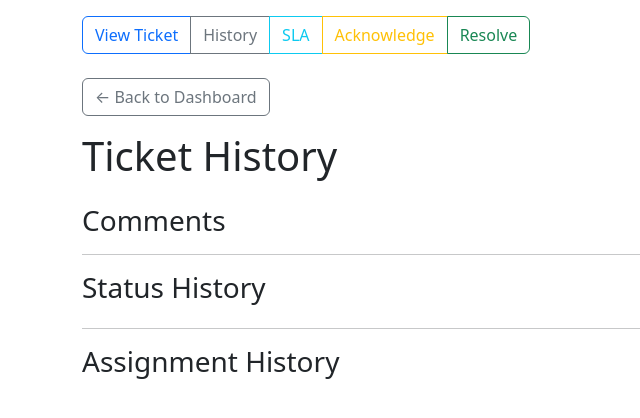
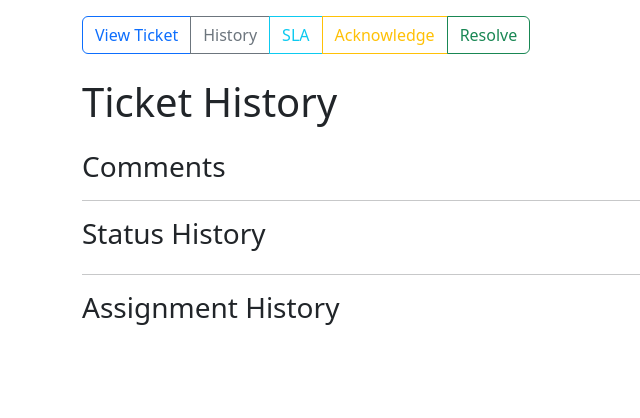
Before and after one commit to DHunnicuttSG/SRE_Labs, a Flask app: page /ticket/1/history in a window 1280 px wide. Shown: the part 56-474 px from the top of the page, without its empty margins (0-640 px from the left). Run offline with Flask 3, Linux system fonts and the light colour scheme; data that the repository does not hold is empty.

Commit message:
frontend editing - ticket action bar menu

```diff
--- a/docker/app/templates/history.html
+++ b/docker/app/templates/history.html
@@ -11,10 +11,6 @@
 {% include 'ticket_action_bar.html' %}
 
 <div class="container mt-4">
-    <!-- Fixed Back Link Tag -->
-    <div class="mb-3">
-        <a href="/" class="btn btn-outline-secondary">← Back to Dashboard</a>
-    </div>
 
     <h1>Ticket History</h1>
 
```
